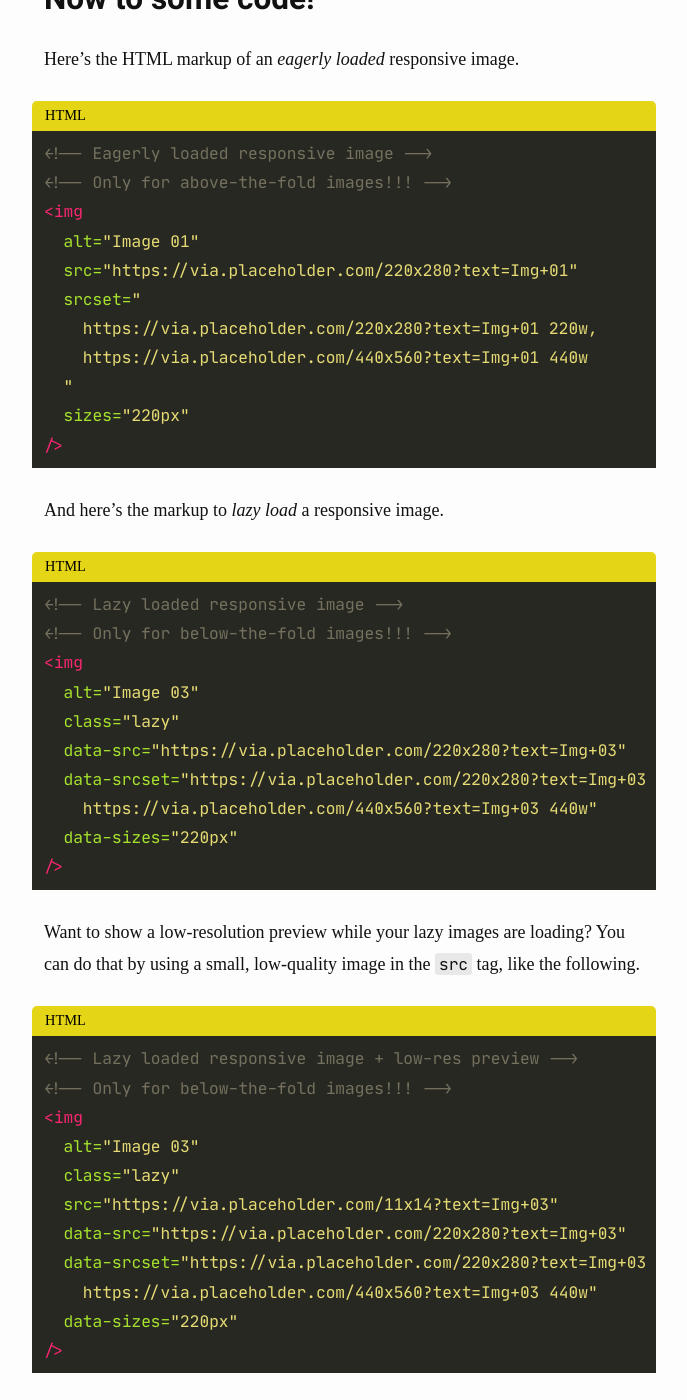
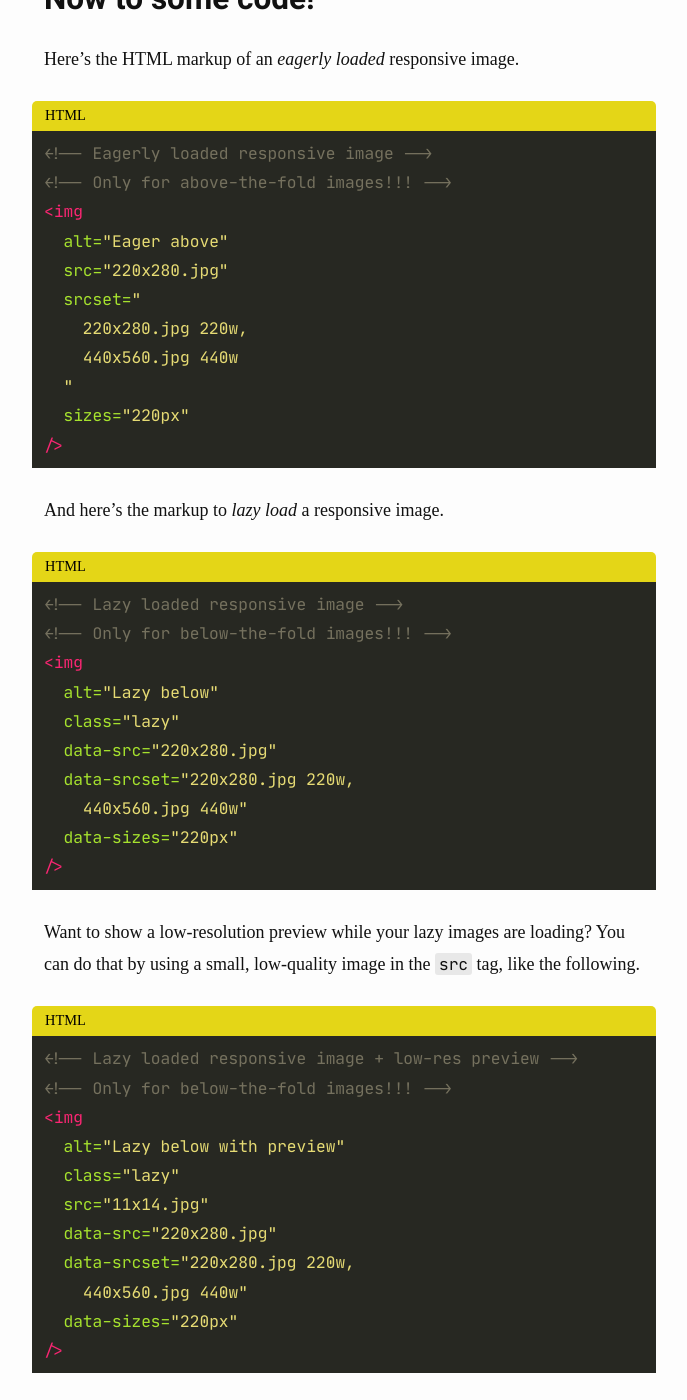
Before and after one commit to verlok/verlok.github.io, a Jekyll site: the page built from _posts/2020-05-24-lazy-load-responsive-images-in-2020-srcset-sizes-picture-webp.md, in a window 1280 px wide and 1400 px high, scrolled down 1817 px. Shown: the whole window, without its empty margins (296-983 px from the left). Built offline with Jekyll 4.4.1, drawn with Linux system fonts in a browser that asks for light colours; some web fonts are replaced; some of the changed text lies outside the part shown.

Commit message:
Simplified code removing full URLs and adding proper `alt` attribute values

````diff
--- a/_posts/2020-05-24-lazy-load-responsive-images-in-2020-srcset-sizes-picture-webp.md
+++ b/_posts/2020-05-24-lazy-load-responsive-images-in-2020-srcset-sizes-picture-webp.md
@@ -71,11 +71,11 @@
 <!-- Eagerly loaded responsive image -->
 <!-- Only for above-the-fold images!!! -->
 <img
-  alt="Image 01"
-  src="https://via.placeholder.com/220x280?text=Img+01"
+  alt="Eager above"
+  src="220x280.jpg"
   srcset="
-    https://via.placeholder.com/220x280?text=Img+01 220w,
-    https://via.placeholder.com/440x560?text=Img+01 440w
+    220x280.jpg 220w,
+    440x560.jpg 440w
   "
   sizes="220px"
 />
@@ -87,11 +87,11 @@
 <!-- Lazy loaded responsive image -->
 <!-- Only for below-the-fold images!!! -->
 <img
-  alt="Image 03"
+  alt="Lazy below"
   class="lazy"
-  data-src="https://via.placeholder.com/220x280?text=Img+03"
-  data-srcset="https://via.placeholder.com/220x280?text=Img+03 220w,
-    https://via.placeholder.com/440x560?text=Img+03 440w"
+  data-src="220x280.jpg"
+  data-srcset="220x280.jpg 220w,
+    440x560.jpg 440w"
   data-sizes="220px"
 />
 ```
@@ -102,12 +102,12 @@
 <!-- Lazy loaded responsive image + low-res preview -->
 <!-- Only for below-the-fold images!!! -->
 <img
-  alt="Image 03"
+  alt="Lazy below with preview"
   class="lazy"
-  src="https://via.placeholder.com/11x14?text=Img+03"
-  data-src="https://via.placeholder.com/220x280?text=Img+03"
-  data-srcset="https://via.placeholder.com/220x280?text=Img+03 220w,
-    https://via.placeholder.com/440x560?text=Img+03 440w"
+  src="11x14.jpg"
+  data-src="220x280.jpg"
+  data-srcset="220x280.jpg 220w,
+    440x560.jpg 440w"
   data-sizes="220px"
 />
 ```
@@ -197,11 +197,11 @@
 <!-- Eagerly loaded responsive image -->
 <!-- Only for above-the-fold images!!! -->
 <img
-  alt="Image 01"
-  src="https://via.placeholder.com/220x280?text=Img+01"
+  alt="Eager above"
+  src="220x280.jpg"
   srcset="
-    https://via.placeholder.com/220x280?text=Img+01 220w,
-    https://via.placeholder.com/440x560?text=Img+01 440w
+    220x280.jpg 220w,
+    440x560.jpg 440w
   "
   sizes="220px"
 />
@@ -209,11 +209,11 @@
 <!-- Lazy loaded responsive image -->
 <!-- Only for below-the-fold images!!! -->
 <img
-  alt="Image 03"
+  alt="Lazy below"
   class="lazy"
-  data-src="https://via.placeholder.com/220x280?text=Img+03"
-  data-srcset="https://via.placeholder.com/220x280?text=Img+03 220w,
-    https://via.placeholder.com/440x560?text=Img+03 440w"
+  data-src="220x280.jpg"
+  data-srcset="220x280.jpg 220w,
+    440x560.jpg 440w"
   data-sizes="220px"
 />
 ```
@@ -267,18 +267,18 @@
 <picture>
   <source
     media="(min-width: 1024px)"
-    data-srcset="https://via.placeholder.com/1024x576?text=Horizontal+Image 1x,
-      https://via.placeholder.com/2048x1152?text=Horizontal+Image 2x"
+    data-srcset="1024x576.jpg 1x,
+      2048x1152.jpg 2x"
   />
   <source
     media="(max-width: 1023px)"
-    data-srcset="https://via.placeholder.com/640x960?text=Vertical+Image 1x,
-      https://via.placeholder.com/1280x1920?text=Vertical+Image 2x"
+    data-srcset="640x960.jpg 1x,
+      1280x1920.jpg 2x"
   />
   <img
     class="lazy"
-    alt="Stivaletti"
-    data-src="https://via.placeholder.com/1024x576?text=Horizontal+Image"
+    alt="Portrait or landscape"
+    data-src="1024x576.jpg"
   />
 </picture>
 ```
@@ -295,20 +295,20 @@
 <picture>
   <source
     type="image/jp2"
-    data-srcset="https://via.placeholder.com/1024x576?text=Jpeg2000+Image 1x,
-      https://via.placeholder.com/2048x1152?text=Jpeg2000+Image 2x"
+    data-srcset="1024x576.jp2 1x,
+      2048x1152.jp2 2x"
   />
   <source
     type="image/webp"
-    data-srcset="https://via.placeholder.com/1024x576?text=WebP+Image 1x,
-      https://via.placeholder.com/2048x1152?text=WebP+Image 2x"
+    data-srcset="1024x576.webp 1x,
+      2048x1152.webp 2x"
   />
   <img
-    data-src="https://via.placeholder.com/256.jpg?text=1024x576+Jpg+Image"
-    data-srcset="https://via.placeholder.com/1024x576?text=Jpg+Image 1x,
-      https://via.placeholder.com/2048x1152?text=Jpg+Image 2x"
-    data-sizes="220px"
-    alt="An image"
+    data-src="1024x576.jpg"
+    data-srcset="1024x576.jpg 1x,
+      2048x1152.jpg 2x"
+    data-sizes="1024px"
+    alt="Jp2, WebP or Jpg"
     class="lazy"
   />
 </picture>
````
